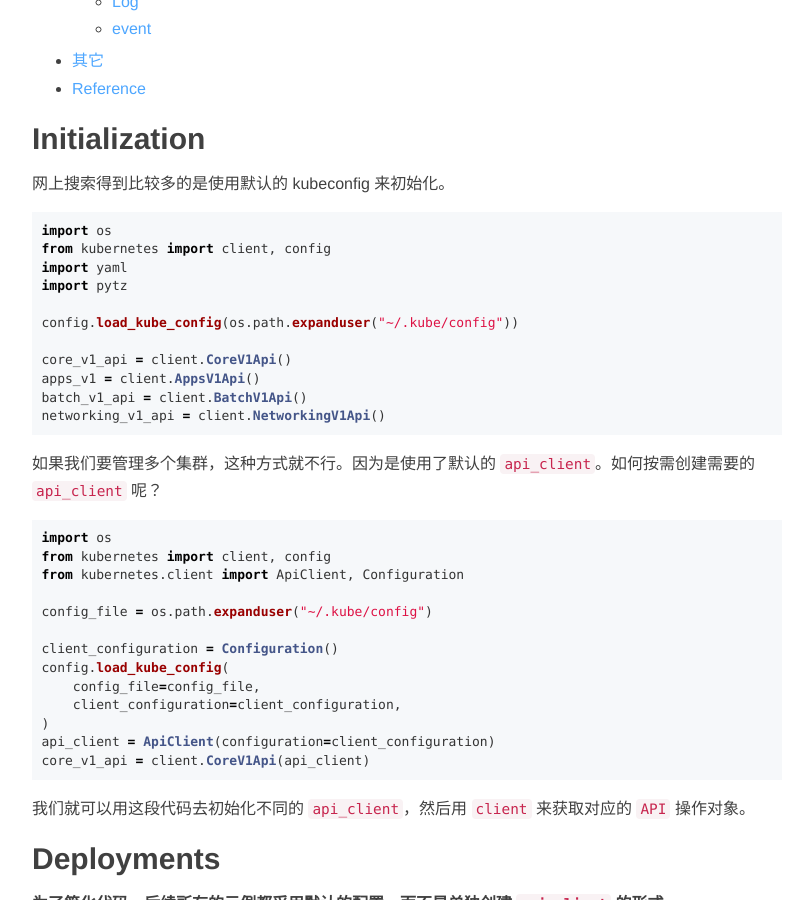
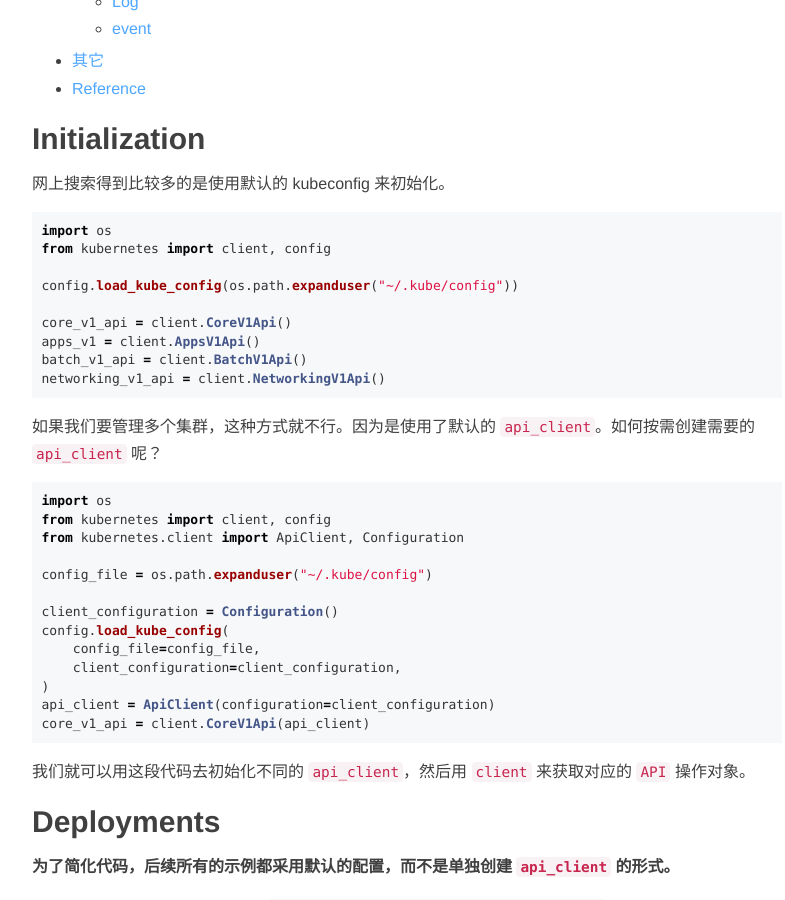
Before and after one commit to chunyang-wen/chunyang-wen.github.io, a Jekyll site: the page built from _posts/2022/2022-05-07-kubernetes-python.md, in a window 1280 px wide and 900 px high, scrolled down 570 px. Shown: the whole window, without its empty margins (233-1018 px from the left). Built offline with Jekyll 4.4.1, drawn with Linux system fonts in a browser that asks for light colours; comment, search, counter and statistics services are not loaded.

Commit message:
update: remove redundant import

````diff
--- a/_posts/2022/2022-05-07-kubernetes-python.md
+++ b/_posts/2022/2022-05-07-kubernetes-python.md
@@ -19,8 +19,6 @@ tags: [blog, python]
 ```python
 import os
 from kubernetes import client, config
-import yaml
-import pytz
 
 config.load_kube_config(os.path.expanduser("~/.kube/config"))
 
````
